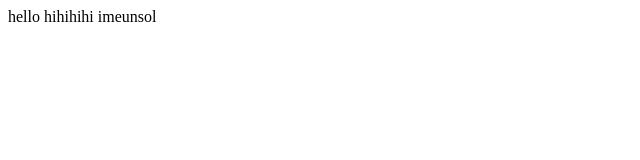
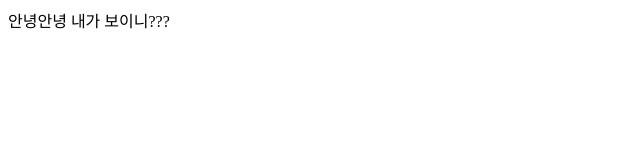
Before and after one commit to eeunhsrl/eeunhsrl.github.io, a plain HTML site: page index.html in a window 1280 px wide. Shown: the full height of the page, 0-640 px from the left. Drawn offline with Linux system fonts and the light colour scheme.

Commit message:
add my html

```diff
--- a/index.html
+++ b/index.html
@@ -6,6 +6,6 @@
     <title>eunsol's homepage</title>
 </head>
 <body>
-    hello hihihihi imeunsol
+    안녕안녕 내가 보이니???
 </body>
 </html>
```
